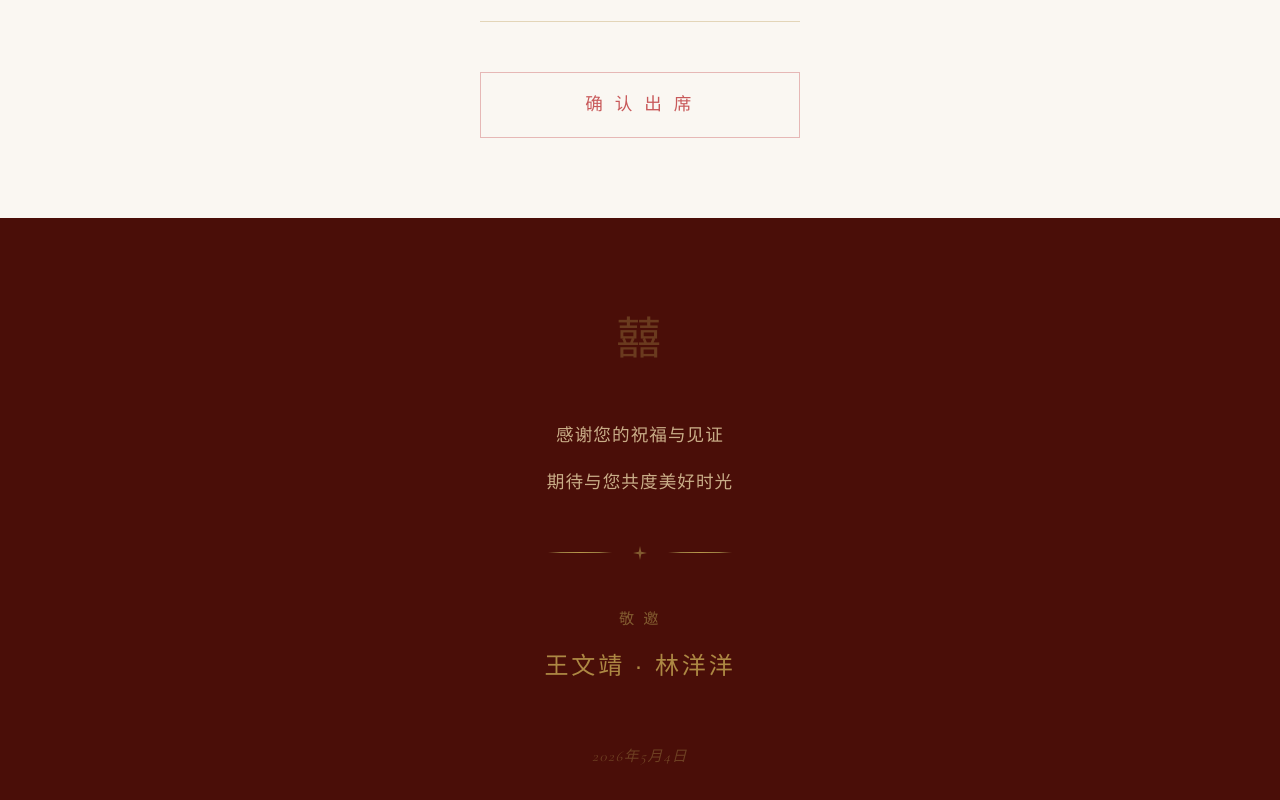
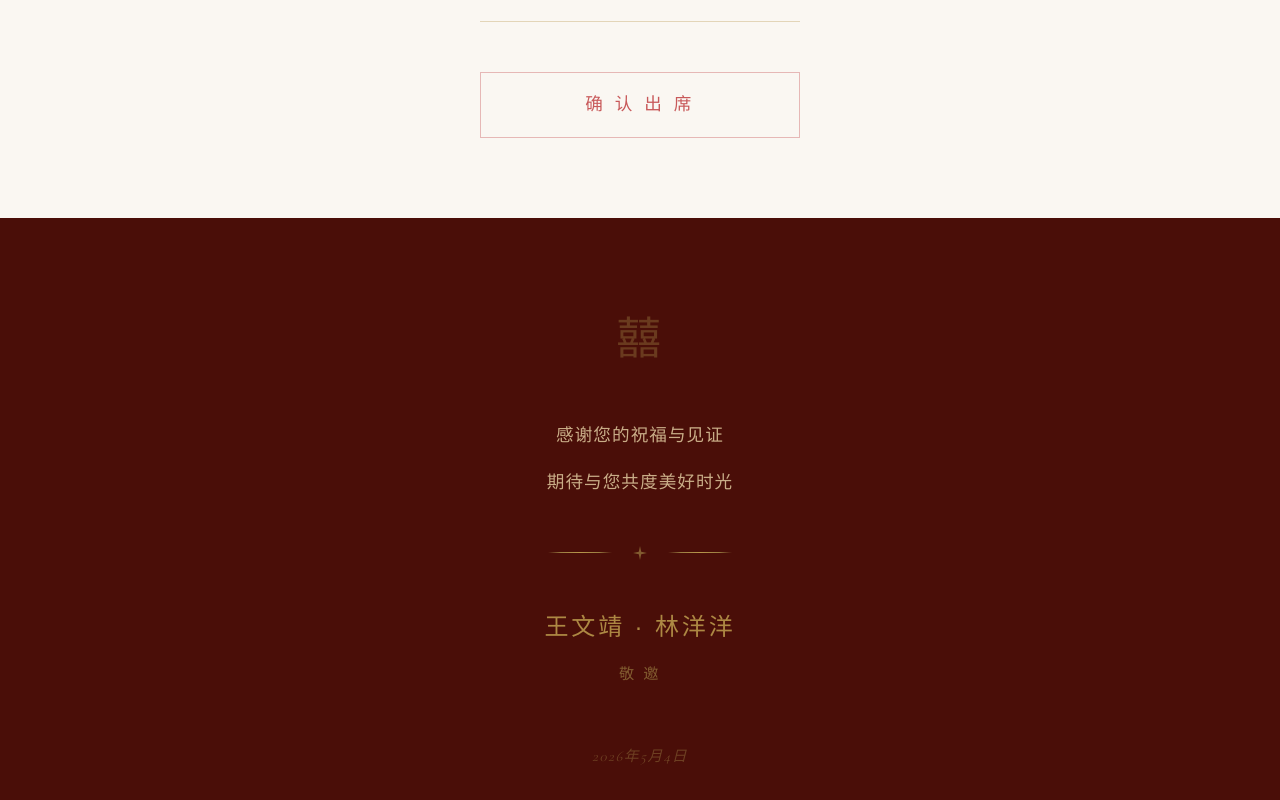
Before and after one commit to forestoceans/wedding-thanksgiving-invite, a Next.js app: page /invite/bride in a window 1280 px wide. Shown: the part 3020-3820 px from the top of the page. Built offline with nearby package versions, Linux system fonts and the light colour scheme; a web font is replaced by a local one.

Commit message:
fix: reorder invitation text in footer for improved layout

```diff
--- a/src/components/Footer.tsx
+++ b/src/components/Footer.tsx
@@ -18,8 +18,8 @@ export default function Footer({ variant }: { variant?: VariantConfig }) {
         <Divider />
 
         <div className="space-y-3">
+          <p className="ds-head text-gold/90 tracking-[0.35em]">{c.host}</p>
           <p className="ds-cap text-gold-muted/70 tracking-[0.5em]">敬 邀</p>
-          <p className="ds-head text-gold/90 tracking-[0.35em]">{c.host}</p>
         </div>
 
         <div className="pt-4">
```
Also changed, not shown: 1 other file (tests, documents, lock files or other folders).
